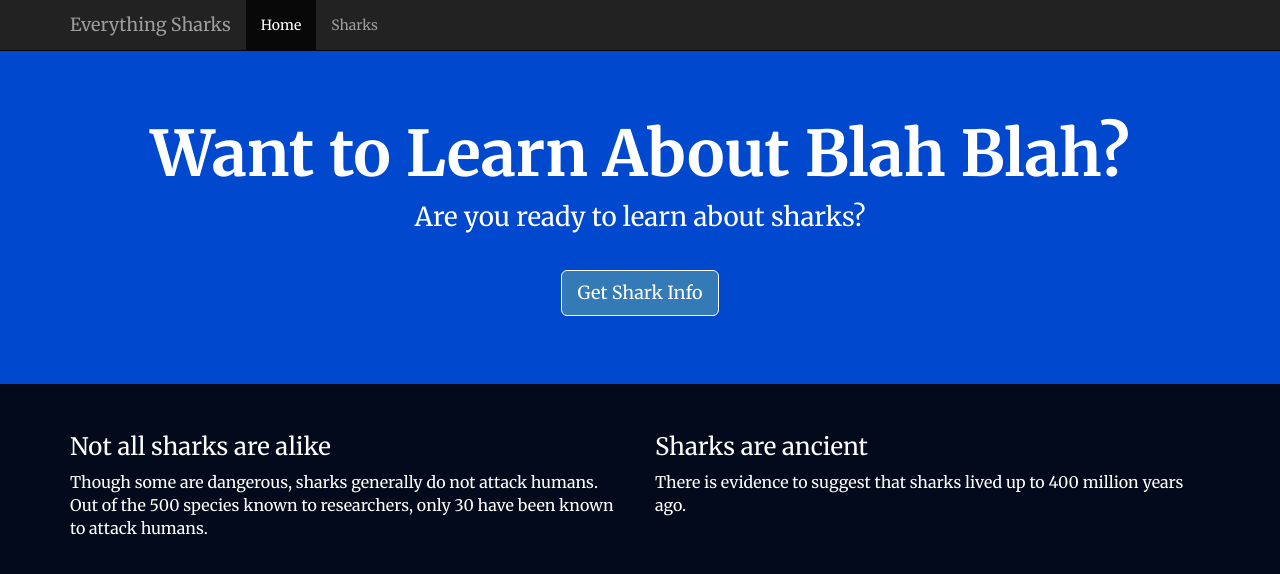
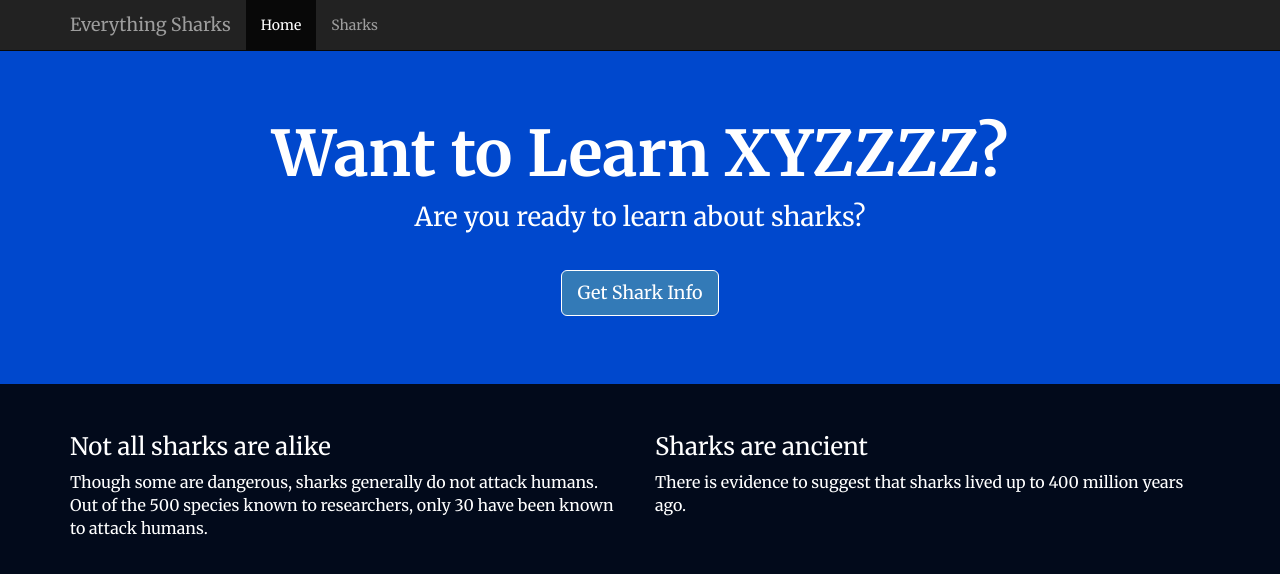
Before and after one commit to kumaraksh1/node_docker, a website: page views/index.html in a window 1280 px wide. Drawn offline with nearby package versions, Linux system fonts and the light colour scheme.

Commit message:
Update index.html

```diff
--- a/views/index.html
+++ b/views/index.html
@@ -32,7 +32,7 @@
       </nav>
       <div class="jumbotron">
          <div class="container">
-            <h1>Want to Learn About Blah Blah?</h1>
+            <h1>Want to Learn XYZZZZ?</h1>
             <p>Are you ready to learn about sharks?</p>
             <br>
             <p><a class="btn btn-primary btn-lg" href="/sharks" role="button">Get Shark Info</a></p>
```
